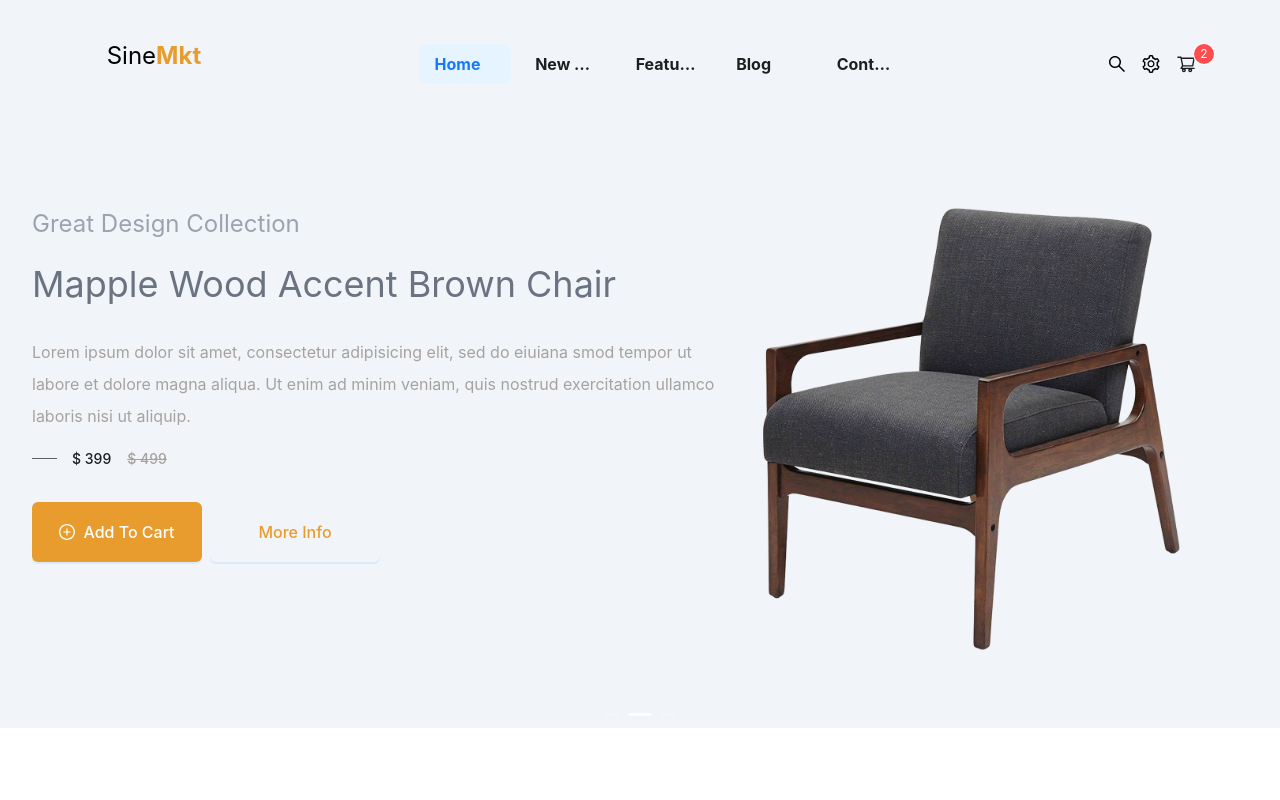
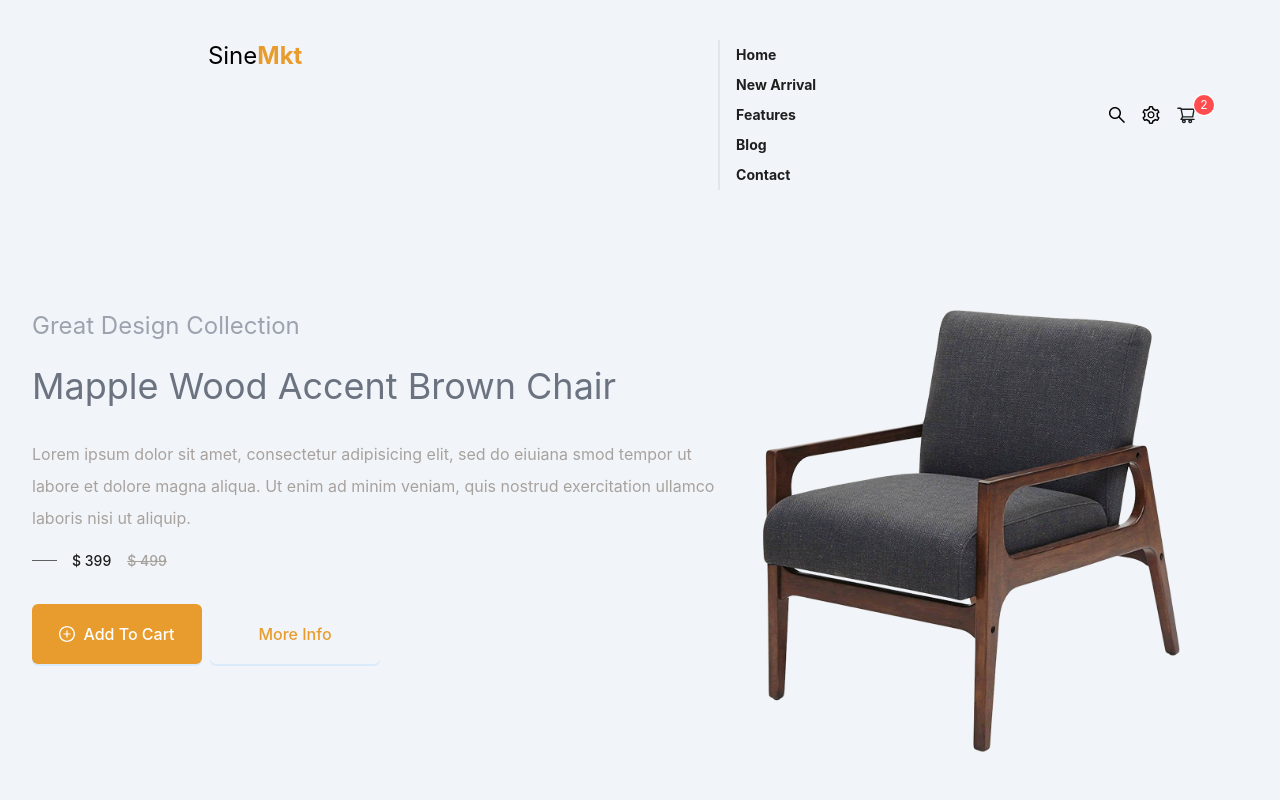
Before and after one commit to longbui-dev/v-commerce, a React (Create React App) app: page / in a window 1280 px wide. Shown: the top 800 px of the page. Built offline with nearby package versions, Linux system fonts and the light colour scheme.

Commit message:
[2-use-react-router-dom-to-manage-routes-of-the-app]

```diff
--- a/package.json
+++ b/package.json
@@ -11,11 +11,14 @@
     "@types/node": "^16.18.11",
     "@types/react": "^18.0.26",
     "@types/react-dom": "^18.0.10",
+    "@types/react-router": "^5.1.20",
     "antd": "^5.1.1",
     "node-sass": "^7.0.3",
     "react": "^18.2.0",
     "react-dom": "^18.2.0",
     "react-multi-carousel": "^2.8.2",
+    "react-router": "^6.6.2",
+    "react-router-dom": "^6.6.2",
     "react-scripts": "5.0.1",
     "typescript": "^4.9.4",
     "web-vitals": "^2.1.4"
@@ -45,6 +48,7 @@
     ]
   },
   "devDependencies": {
+    "@types/react-router-dom": "^5.3.3",
     "autoprefixer": "^10.4.13",
     "postcss": "^8.4.20",
     "tailwindcss": "^3.2.4"
--- a/src/components/carousel/Slide.tsx
+++ b/src/components/carousel/Slide.tsx
@@ -6,7 +6,7 @@ import { slideDatas } from '../../mockdata/Slide';
 import './Slide.scss';
 
 const Slide: React.FC = (props) => (
-  <div className='bg-slate-100'>
+  <div id='slide' className='bg-slate-100'>
     <Carousel autoplay  dots={{ className: "dots"}} className="flex justify-center">
       {
         slideDatas.data.map((slideData) => (
--- a/src/components/featuredProducts/FeaturedProducts.tsx
+++ b/src/components/featuredProducts/FeaturedProducts.tsx
@@ -5,7 +5,7 @@ import ImageFeatureProducts from "./image";
 
 function FeaturedProducts() {
     return (
-      <div>
+      <div id="features">
         <div className='container m-auto'>
           <div className='flex justify-center'>
             <h1 className='capitalize text-3xl font-semibold text-gray-500 p-8 pt-24'>featured products</h1>
--- a/src/components/footer/Footer.tsx
+++ b/src/components/footer/Footer.tsx
@@ -3,7 +3,7 @@ import './Footer.scss';
 
 function Footer() {
     return (
-      <div className="secondColorBg h-40 flex justify-center items-center">
+      <div id="contact" className="secondColorBg h-40 flex justify-center items-center">
         <div className='container block justify-center'>
           <div className="block align-[4px]">
             <div className="flex items-center justify-center gap-x-4 py-3 colorFooter">
--- a/src/components/latestBlog/LatestBlog.tsx
+++ b/src/components/latestBlog/LatestBlog.tsx
@@ -5,7 +5,7 @@ import InformationLatestBlog from './information';
 
 function LatestBlog() {
     return (
-      <div>
+      <div id='blog'>
         <div className='container m-auto'>
           <div className='flex justify-center'>
             <h1 className='capitalize text-3xl p-14 font-semibold text-gray-500'>latest blog</h1>
--- a/src/components/navbar/Header.scss
+++ b/src/components/navbar/Header.scss
@@ -23,8 +23,8 @@
     width: 100%;
     z-index: 100;
     .header {
-        padding-top: 1.5rem;
-        padding-bottom: 1.5rem;
+        padding-top: 0.5rem;
+        padding-bottom: 0.5rem;
     }
 }
 
--- a/src/components/navbar/menu/Menu.scss
+++ b/src/components/navbar/menu/Menu.scss
@@ -1,6 +1,40 @@
 .menuDesktop {
     border-inline-end: 0 !important;
 }
+
+:where(.css-dev-only-do-not-override-acm2ia).ant-anchor-wrapper .ant-anchor .ant-anchor-ink::before {
+    width: 0;
+}
+
+:where(.css-dev-only-do-not-override-acm2ia).ant-anchor-wrapper .ant-anchor {
+    display: flex;
+    padding-inline-start: 0px;
+    @media (max-width: 1024px){
+        display: block;
+    }
+}
+
+:where(.css-dev-only-do-not-override-acm2ia).ant-anchor-wrapper .ant-anchor .ant-anchor-link {
+    padding-inline: 16px 35px;
+    padding-block: 5px;
+}
+
+:where(.css-dev-only-do-not-override-acm2ia).ant-anchor-wrapper .ant-anchor .ant-anchor-link-active>.ant-anchor-link-title {
+    color: #e99c2e;
+}
+
+:where(.css-dev-only-do-not-override-acm2ia).ant-anchor-wrapper .ant-anchor .ant-anchor-link-title {
+    color: #616060;
+    transition: 0.3s linear;
+    font-size: 16px;
+    font-weight: 500;
+    text-transform: capitalize;
+}
+
+:where(.css-dev-only-do-not-override-acm2ia).ant-anchor-wrapper .ant-anchor .ant-anchor-link:hover .ant-anchor-link-title {
+    color: #e99c2e;
+}
+
 
 :where(.css-dev-only-do-not-override-acm2ia).ant-menu-light:not(.ant-menu-horizontal) .ant-menu-item:not(.ant-menu-item-selected):hover{
     color: #e99c2e;
@@ -25,10 +59,10 @@
     border-radius: 0.5rem !important;
     border-bottom: 1px solid #e99c2e !important;
     @media (max-width: 768px){
-        margin-left: -100px
+        margin-left: -100px;
     }
     @media (max-width: 571px){
-        margin-left: -50px
+        margin-left: -60px;
     }
     .ant-collapse-content{
         .ant-collapse-content-box{
@@ -39,6 +73,10 @@
                 }
             }
         }
+    }
+
+    .ant-collapse-content {
+        background-color: #f1f5f9;
     }
 }
 
--- a/src/components/navbar/menu/index.tsx
+++ b/src/components/navbar/menu/index.tsx
@@ -1,69 +1,125 @@
-import { useEffect, useState } from 'react';
-import type { MenuProps } from 'antd';
-import { Collapse , Menu } from 'antd';
-import { MenuOutlined } from '@ant-design/icons';
-import './Menu.scss';
+import { useEffect, useState } from "react";
+import type { MenuProps } from "antd";
+import { Collapse, Menu, Anchor } from "antd";
+import { MenuOutlined } from "@ant-design/icons";
+import "./Menu.scss";
+// import { Link } from "react-router-dom";
 
+const { Panel } = Collapse;
+// const { Item: MenuItem } = Menu;
 
-const items: MenuProps['items'] = [
+const menuItems = [
   {
-    label: 'Home',
-    key: 'home',
+    key: "1",
+    href: "#slide",
+    title: "Home",
   },
   {
-    label: 'New Arrival',
-    key: 'newArrival',
+    key: "2",
+    href: "#newArrival",
+    title: "New Arrival",
   },
   {
-    label: 'Features',
-    key: 'features',
+    key: "3",
+    href: "#features",
+    title: "Features",
   },
   {
-    label: 'Blog',
-    key: 'blog',
+    key: "4",
+    href: "#blog",
+    title: "Blog",
   },
   {
-    label: 'Contact',
-    key: 'contact',
+    key: "5",
+    href: "#contact",
+    title: "Contact",
   },
 ];
 
-const { Panel } = Collapse;
+const items: MenuProps["items"] = [
+  {
+    label: "Home",
+    key: "slide",
+  },
+  {
+    label: "New Arrival",
+    key: "newArrival",
+  },
+  {
+    label: "Features",
+    key: "features",
+  },
+  {
+    label: "Blog",
+    key: "blog",
+  },
+  {
+    label: "Contact",
+    key: "contact",
+  },
+];
 
 function NavBar() {
-  const [current, setCurrent] = useState('home');
-  const [headerBgColor, setHeaderBgColor] = useState("#f1f5f9")
+  const [current, setCurrent] = useState("home");
+  const [headerBgColor, setHeaderBgColor] = useState("#f1f5f9");
 
   const listenScrollEvent = () => {
     window.scrollY > 50
       ? setHeaderBgColor("white")
-      : setHeaderBgColor("#f1f5f9")
-  }
+      : setHeaderBgColor("#f1f5f9");
+  };
   useEffect(() => {
-    window.addEventListener("scroll", listenScrollEvent)
-  })
-  const onClick: MenuProps['onClick'] = (e) => {
+    window.addEventListener("scroll", listenScrollEvent);
+  });
+  const onClick: MenuProps["onClick"] = (e) => {
     setCurrent(e.key);
   };
   const onChange = (key: string | string[]) => {
-    console.log(key);
+    // console.log(key);
   };
 
+  return (
+    <div className="flex flex-row border-0 border-white">
+      {/* <Menu
+        onClick={onClick}
+        selectedKeys={[current]}
+        // items={items}
+        style={{ backgroundColor: headerBgColor }}
+        className="flex w-full bg-slate-100 text-base font-bold text-gray-500 menuDesktop"
+      >
+        {items?.map(({ label, key }: any) => (
+          <MenuItem key={key}>
+            <a href={`#${key}`}>{label}</a>
+          </MenuItem>
+        ))}
+      </Menu> */}
 
-  return (
-    <div className='flex flex-row border-0 border-white'>
-      <Menu onClick={onClick} selectedKeys={[current]} items={items} style={{backgroundColor: headerBgColor}} className='flex w-full bg-slate-100 text-base font-bold text-gray-500 menuDesktop'/>
+      <Anchor affix={false} offsetTop={0}
+        items={menuItems}
+        style={{backgroundColor: headerBgColor}} className='flex w-full bg-slate-100 text-base font-bold text-gray-500 menuDesktop'/>
 
-      <Collapse onChange={onChange}
-        expandIcon={({ isActive }) => <MenuOutlined rotate={isActive ? 90 : 0} />}
-        className='border-transparent rounded-lg dropdownMenu'
+      <Collapse
+        onChange={onChange}
+        expandIcon={({ isActive }) => (
+          <MenuOutlined rotate={isActive ? 90 : 0} />
+        )}
+        className="border-transparent rounded-lg dropdownMenu"
       >
-        <Panel header="" key="1" className='absolute panelCollapse'>
-            <Menu onClick={onClick} selectedKeys={[current]} items={items} className='menuMobile'/>
+        <Panel header="" key="1" className="absolute panelCollapse">
+          {/* <Menu
+            onClick={onClick}
+            selectedKeys={[current]}
+            items={items}
+            className="menuMobile"
+          /> */}
+
+          <Anchor affix={false} offsetTop={0}
+            items={menuItems}
+            style={{backgroundColor: headerBgColor}} className='menuMobile'/>
         </Panel>
       </Collapse>
     </div>
-  )
+  );
 }
 
 export default NavBar;
--- a/src/components/newArrivals/NewArrivals.tsx
+++ b/src/components/newArrivals/NewArrivals.tsx
@@ -6,7 +6,7 @@ import './NewArrivals.scss';
 
 function NewArrivals() {
     return (
-      <div>
+      <div id='newArrival'>
         <div className='container m-auto'>
           <div className='flex justify-center'>
             <h1 className='capitalize text-4xl font-semibold text-gray-500'>new arrivals</h1>
--- a/src/components/newsLetter/NewsLetter.scss
+++ b/src/components/newsLetter/NewsLetter.scss
@@ -1,4 +1,4 @@
-.newsLetters {
+.newsLettersStyle {
     .ant-descriptions-title {
         font-size: 18px;
         margin-bottom: 25px;
--- a/src/components/newsLetter/NewsLetter.tsx
+++ b/src/components/newsLetter/NewsLetter.tsx
@@ -9,11 +9,11 @@ function NewsLetter() {
         <div className='container m-auto'>
           <Row className="flex justify-between flex-nowrap py-10 px-32 w-full newArrivals" gutter={{ xs: 8, sm: 16, md: 24, lg: 32 }}>
             {
-              newsLetters.data.map(newsLetter => (
-                <Col span={6} key={newsLetter.id} className="gutter-row capitalize relative cursor-pointer newsLetters">
+              newsLetters.data.map((newsLetter) => (
+                <Col span={6} key={newsLetter.id} className="gutter-row capitalize relative cursor-pointer newsLettersStyle">
                   <Descriptions title={newsLetter.title} column={1} className="text-lg mb-11" >
-                    {newsLetter.inforDetail.map(getInfor => (
-                      <Descriptions.Item className='cursor-pointer flex justify-start text-sm text-zinc-600'>{getInfor.infor}</Descriptions.Item>
+                    {newsLetter.inforDetail.map((getInfor, index) => (
+                      <Descriptions.Item key={index} className='cursor-pointer flex justify-start text-sm text-zinc-600'>{getInfor.infor}</Descriptions.Item>
                     ))}
                   </Descriptions>
                 </Col>
```
Also changed, not shown: src/index.tsx (+5 -2 lines), 1 other file (tests, documents, lock files or other folders).
